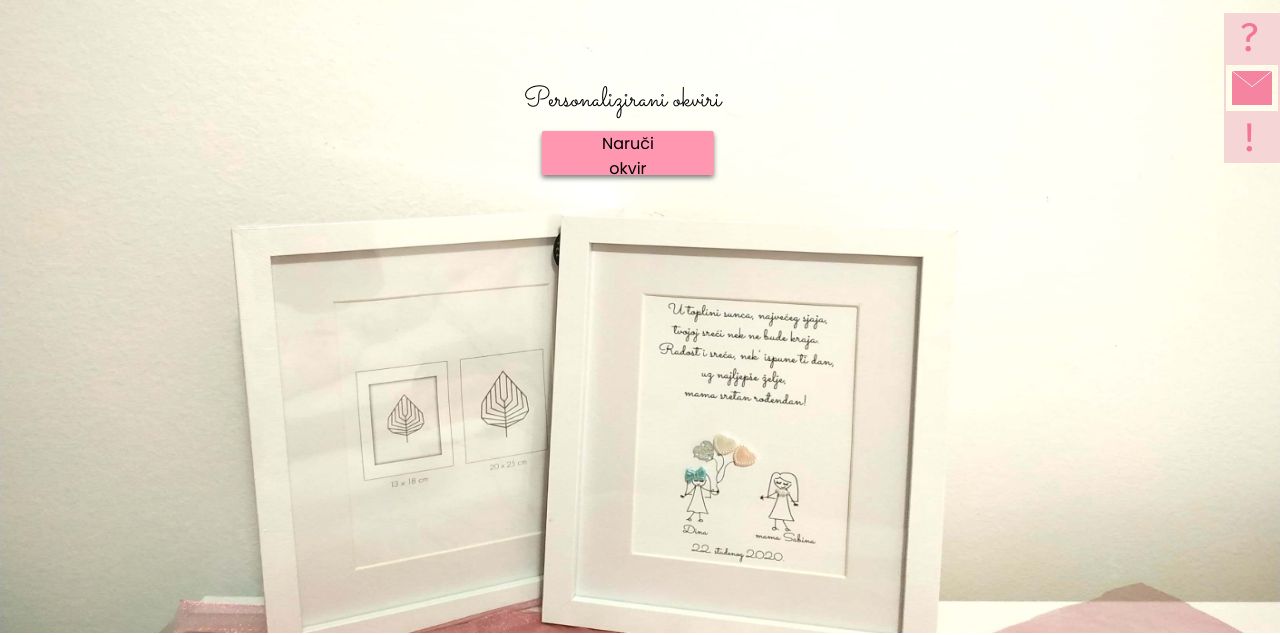
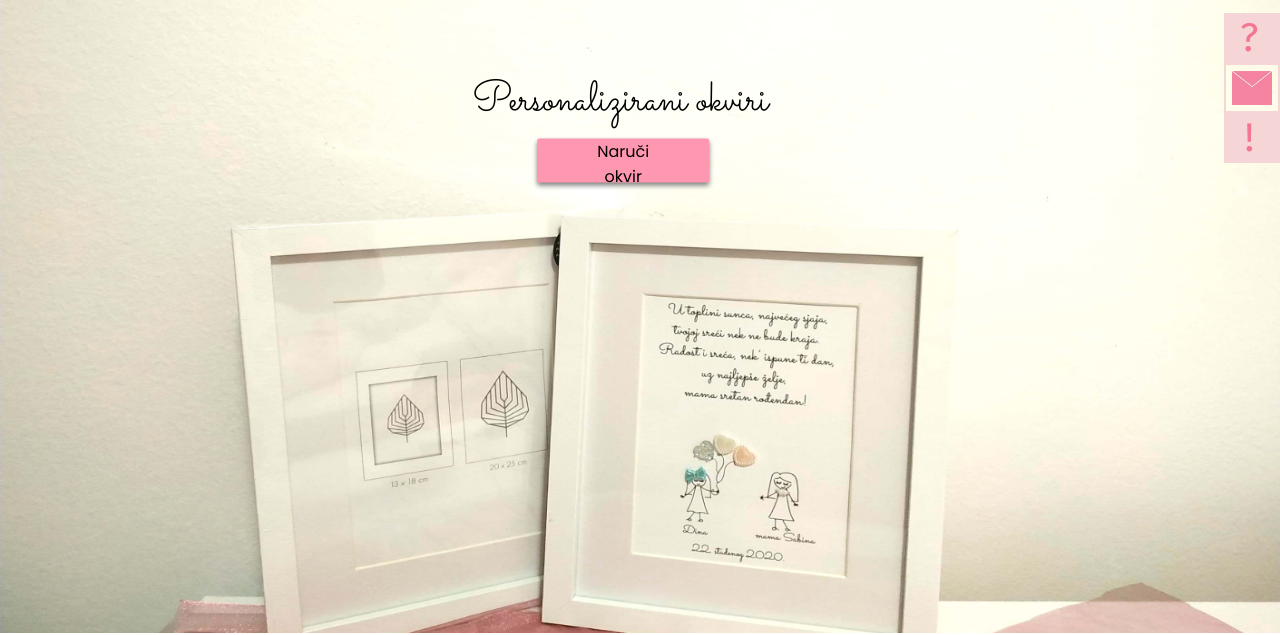
Before and after one commit to lmladi00/HCI---projekt, a Gatsby site: page / in a window 1280 px wide. Shown: the part 167-802 px from the top of the page. Built offline with nearby package versions, Linux system fonts and the light colour scheme; Gatsby itself is replaced by a stand-in of ours; a web font is replaced by a local one.

Commit message:
titleImage p

```diff
--- a/src/components/TitleImage/style.module.css
+++ b/src/components/TitleImage/style.module.css
@@ -24,22 +24,16 @@
     margin-top: -120px;
 }
 
-.titleImage h1 {
-    font-size: 40px;
-    color: rgb(80, 78, 78);
+.titleImage p {
+    font-size: 42px;
+    color: black;
     display: flex;
     font-family: 'Sacramento', cursive;
-    margin: -5px;
+    margin: -0.5px;
     margin-left: -40px;
 }
 
-.titleImage p {
-    font-size: 28px;
-    margin: 0;
-    font-family: 'Sacramento', cursive;
-    margin-left: -35px;
-}
-.titleImage button {
+button {
     margin: 5px;
     height: 44px;
     width: fit-content;
@@ -54,18 +48,18 @@
     box-shadow: 0px 3px 5px gray;
     transition: ease 250ms;
     position: absolute;
-    top: 70%;
+    top: 74%;
     left: 45%;
     transform: translateX(-50%) translateY(0%);
 }
-.titleImage button:hover {
+button:hover {
     cursor: pointer;
     background-color: rgb(255, 211, 218);
     border:rgb(150, 150, 150) 2px solid;
     padding: 0px 60px;
 }
 
-.titleImage button:active{
+button:active{
     background: pink;
     transition: ease 100ms;
 }
```
